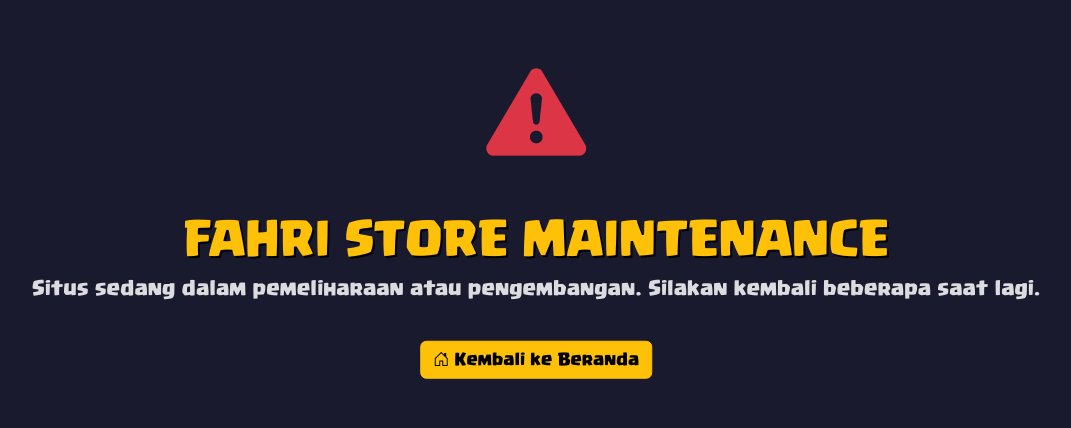
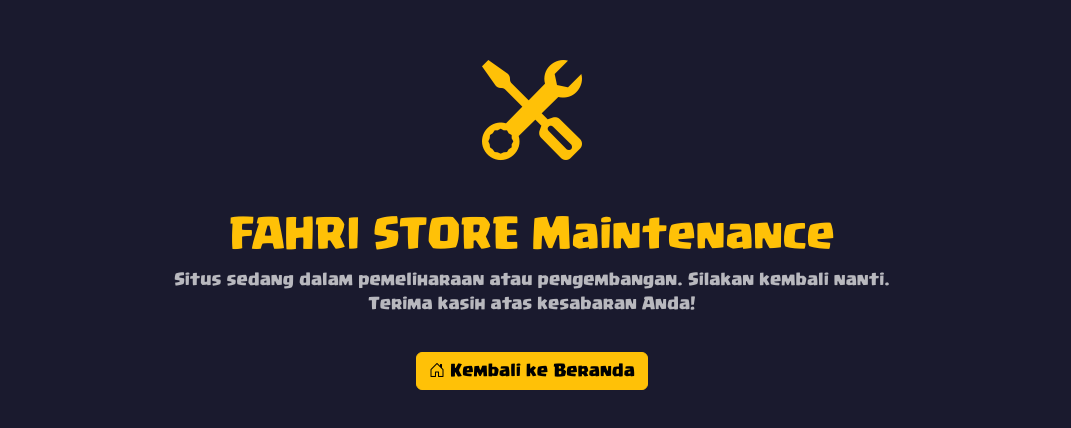
Before and after one commit to paokkk45r/fahristr, a plain HTML site: page index.html in a window 1280 px wide. Shown: the part 184-612 px from the top of the page, without its empty margins (108-1179 px from the left). Drawn offline with nearby package versions, Linux system fonts and the light colour scheme.

Commit message:
index.html

```diff
--- a/index.html
+++ b/index.html
@@ -2,7 +2,7 @@
 <html lang="id">
 <head>
   <meta charset="UTF-8">
-  <title>FAHRI STORE Maintenance</title>
+  <title>Maintenance - FAHRI STORE</title>
   <meta name="viewport" content="width=device-width, initial-scale=1">
   <link href="https://cdn.jsdelivr.net/npm/bootstrap@5.3.0/dist/css/bootstrap.min.css" rel="stylesheet">
   <link href="https://cdn.jsdelivr.net/npm/bootstrap-icons@1.10.5/font/bootstrap-icons.css" rel="stylesheet">
@@ -16,25 +16,12 @@
       background-color: #1a1a2e;
       color: #ffc107;
       font-family: 'coc', sans-serif;
+      display: flex;
+      align-items: center;
+      justify-content: center;
       height: 100vh;
-      display: flex;
-      justify-content: center;
-      align-items: center;
       text-align: center;
-      overflow: hidden;
-    }
-
-    .container-shake {
-      animation: shake 0.6s infinite;
-    }
-
-    @keyframes shake {
-      0% { transform: translate(0px, 0px); }
-      20% { transform: translate(-5px, 5px); }
-      40% { transform: translate(5px, -5px); }
-      60% { transform: translate(-5px, -5px); }
-      80% { transform: translate(5px, 5px); }
-      100% { transform: translate(0px, 0px); }
+      flex-direction: column;
     }
 
     .icon {
@@ -43,15 +30,11 @@
     }
 
     h1 {
-      font-size: 2.8rem;
-      color: #ffc107;
-      text-shadow: 2px 2px #000;
+      font-size: 2.5rem;
     }
 
     p {
-      font-size: 1.2rem;
-      color: #fff;
-      opacity: 0.85;
+      color: #ffffffb0;
     }
 
     .btn-home {
@@ -60,10 +43,10 @@
   </style>
 </head>
 <body>
-  <div class="container-shake">
-    <div class="icon"><i class="bi bi-exclamation-triangle-fill text-danger"></i></div>
-    <h1>FAHRI STORE MAINTENANCE</h1>
-    <p>Situs sedang dalam pemeliharaan atau pengembangan. Silakan kembali beberapa saat lagi.</p>
+  <div>
+    <div class="icon"><i class="bi bi-tools"></i></div>
+    <h1>FAHRI STORE Maintenance</h1>
+    <p>Situs sedang dalam pemeliharaan atau pengembangan. Silakan kembali nanti.<br>Terima kasih atas kesabaran Anda!</p>
     <a href="/index.html" class="btn btn-warning btn-home"><i class="bi bi-house-door"></i> Kembali ke Beranda</a>
   </div>
 
```
